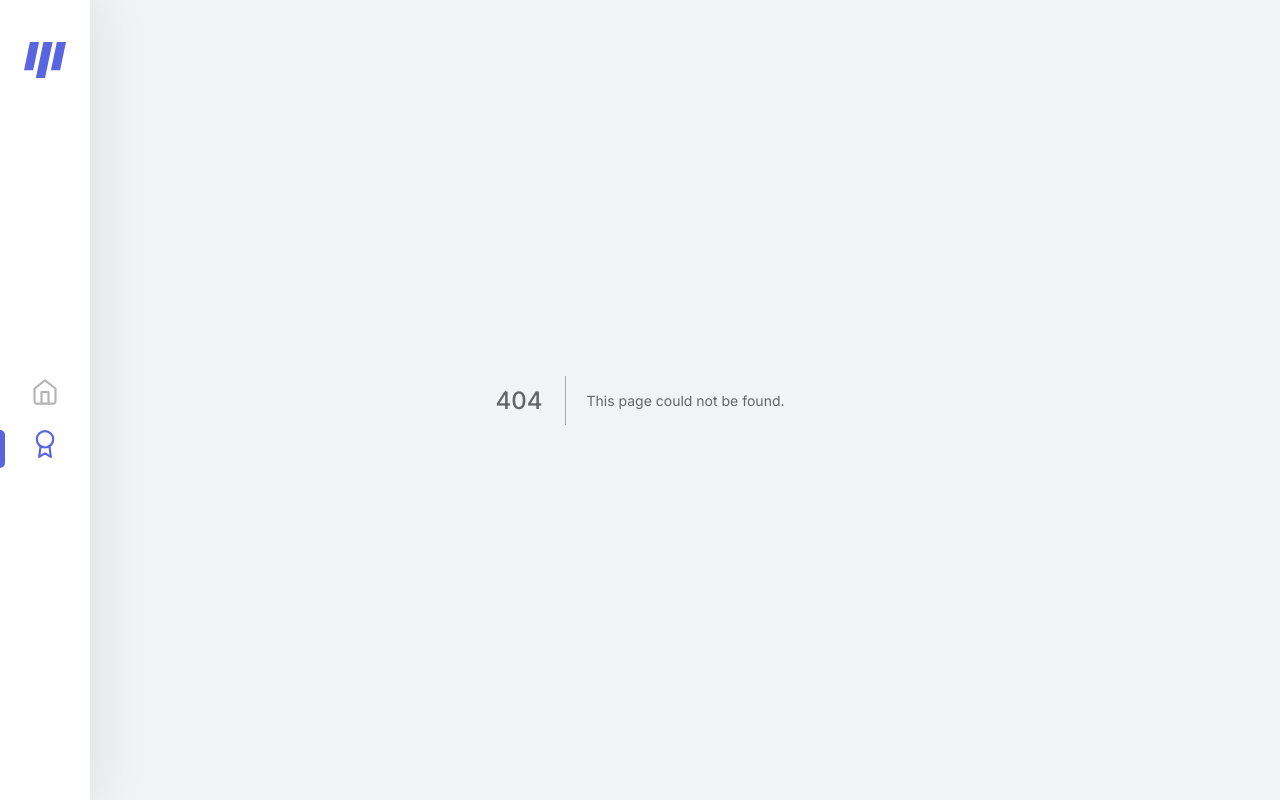
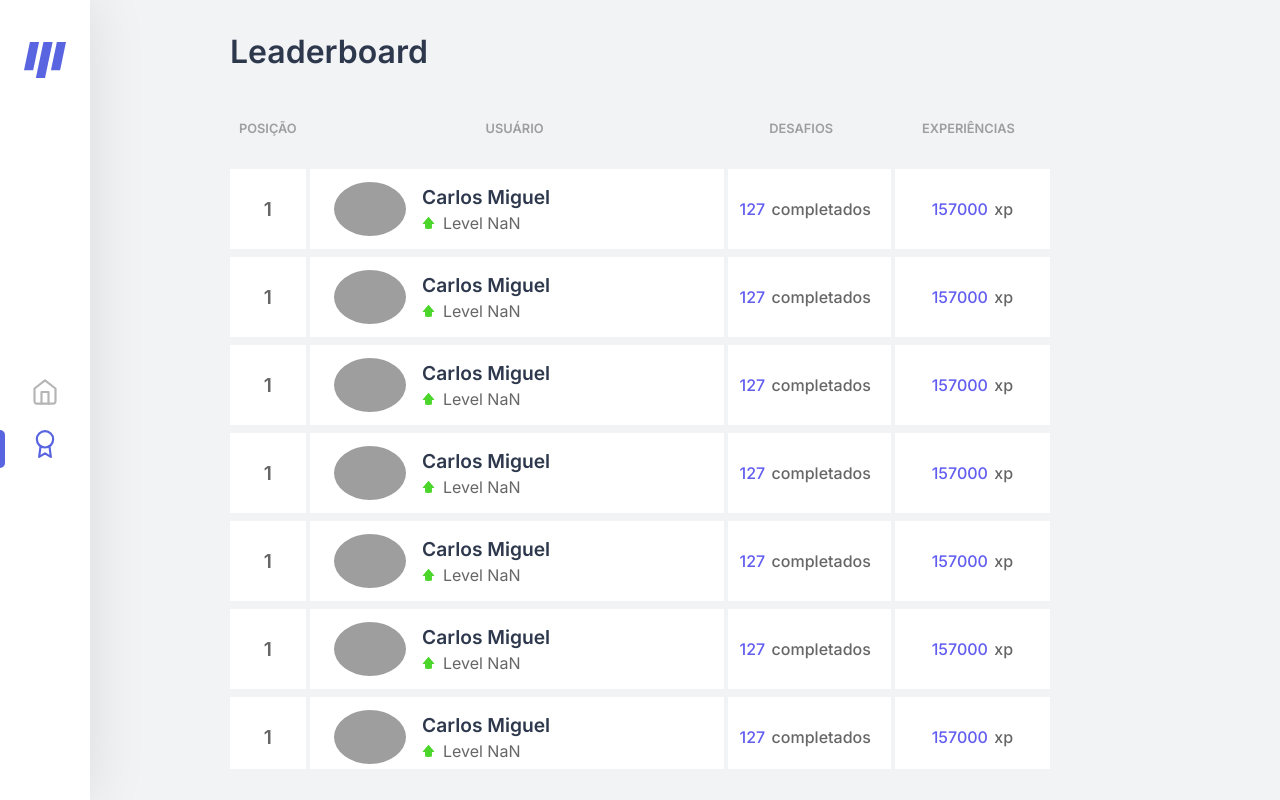
Before and after one commit to solrachix/moveit, a Next.js app: page /Leaderboard in a window 1280 px wide. Before the commit this address had no page. Built offline with nearby package versions, Linux system fonts and the light colour scheme; grey boxes are pictures that could not be loaded.

Commit message:
adding: Leaderboard page

```diff
--- a/src/components/Profile/index.tsx
+++ b/src/components/Profile/index.tsx
@@ -6,7 +6,7 @@ import { Container } from './styles'
 const Profile: React.FC = () => {
   const { level } = useContext(ChallengesContext)
   return (
-    <Container>
+    <Container className="profile">
       <img src="https://github.com/solrachix.png" alt="Carlos Miguel" />
       <div>
         <strong>Carlos Miguel</strong>
--- a/src/components/Profile/styles.ts
+++ b/src/components/Profile/styles.ts
@@ -1,12 +1,15 @@
 import styled from 'styled-components'
 
 export const Container = styled.div`
+  width: 100%;
+  height: 4.5rem;
   display: flex;
   align-items: center;
+  font-size: 1rem;
 
   img {
-    width: 4.5rem;
-    height: 4.5rem;
+    /* width: 4.5rem; */
+    height: 100%;
     border-radius: 50%;
   }
 
--- /dev/null
+++ b/src/pages/Leaderboard.tsx
@@ -0,0 +1,154 @@
+import React from 'react'
+
+import Profile from '@/components/Profile'
+import { Container } from '@/styles/pages/Leaderboard'
+
+export default function Leaderboard() {
+  return (
+    <Container>
+      <h1>Leaderboard</h1>
+
+      <div className="table">
+        <div className="row header">
+          <b>POSIÇÃO</b>
+          <b>USUÁRIO</b>
+          <b>DESAFIOS</b>
+          <b>EXPERIÊNCIAS</b>
+        </div>
+
+        <main>
+          <div className="row">
+            <b>1</b>
+            <Profile />
+            <p>
+              <i>127</i> completados
+            </p>
+            <p>
+              <i>157000</i> xp
+            </p>
+          </div>
+          <div className="row">
+            <b>1</b>
+            <Profile />
+            <p>
+              <i>127</i> completados
+            </p>
+            <p>
+              <i>157000</i> xp
+            </p>
+          </div>
+          <div className="row">
+            <b>1</b>
+            <Profile />
+            <p>
+              <i>127</i> completados
+            </p>
+            <p>
+              <i>157000</i> xp
+            </p>
+          </div>
+          <div className="row">
+            <b>1</b>
+            <Profile />
+            <p>
+              <i>127</i> completados
+            </p>
+            <p>
+              <i>157000</i> xp
+            </p>
+          </div>
+          <div className="row">
+            <b>1</b>
+            <Profile />
+            <p>
+              <i>127</i> completados
+            </p>
+            <p>
+              <i>157000</i> xp
+            </p>
+          </div>
+          <div className="row">
+            <b>1</b>
+            <Profile />
+            <p>
+              <i>127</i> completados
+            </p>
+            <p>
+              <i>157000</i> xp
+            </p>
+          </div>
+          <div className="row">
+            <b>1</b>
+            <Profile />
+            <p>
+              <i>127</i> completados
+            </p>
+            <p>
+              <i>157000</i> xp
+            </p>
+          </div>
+          <div className="row">
+            <b>1</b>
+            <Profile />
+            <p>
+              <i>127</i> completados
+            </p>
+            <p>
+              <i>157000</i> xp
+            </p>
+          </div>
+          <div className="row">
+            <b>1</b>
+            <Profile />
+            <p>
+              <i>127</i> completados
+            </p>
+            <p>
+              <i>157000</i> xp
+            </p>
+          </div>
+          <div className="row">
+            <b>1</b>
+            <Profile />
+            <p>
+              <i>127</i> completados
+            </p>
+            <p>
+              <i>157000</i> xp
+            </p>
+          </div>
+          <div className="row">
+            <b>1</b>
+            <Profile />
+            <p>
+              <i>127</i> completados
+            </p>
+            <p>
+              <i>157000</i> xp
+            </p>
+          </div>
+          <div className="row">
+            <b>1</b>
+            <Profile />
+            <p>
+              <i>127</i> completados
+            </p>
+            <p>
+              <i>157000</i> xp
+            </p>
+          </div>
+          <div className="row">
+            <b>1</b>
+            <Profile />
+            <p>
+              <i>127</i> completados
+            </p>
+            <p>
+              <i>157000</i> xp
+            </p>
+          </div>
+        </main>
+      </div>
+    </Container>
+  )
+}
--- /dev/null
+++ b/src/styles/pages/Leaderboard.ts
@@ -0,0 +1,112 @@
+import styled from 'styled-components'
+
+export const Container = styled.div`
+  width: 100%;
+  max-width: 820px;
+  height: 100%;
+  margin: auto;
+  margin-top: 2rem;
+
+  h1 {
+    margin-bottom: 2rem;
+
+    font-size: 2rem;
+    color: ${props => props.theme.colors.text.title};
+  }
+
+  .table {
+    width: 100%;
+
+    display: flex;
+    flex-direction: column;
+    justify-content: center;
+    align-items: center;
+    gap: 0.5rem;
+
+    main {
+      width: 100%;
+      height: 100%;
+      max-height: 75vh;
+
+      display: flow-root;
+
+      overflow: auto;
+    }
+
+    .row {
+      width: 100%;
+      height: 80px;
+      margin-bottom: 0.5rem;
+
+      background: ${props => props.theme.colors.background.light};
+
+      display: grid;
+      grid-template-columns: 1fr 5fr 2fr 2fr;
+      justify-content: center;
+      align-items: center;
+      gap: 0.5rem;
+
+      b {
+        width: 100%;
+        height: 100%;
+
+        display: flex;
+        justify-content: center;
+        align-items: center;
+
+        font-size: 1.2rem;
+        border-right: 4px solid ${props => props.theme.colors.background.normal};
+      }
+
+      p {
+        width: 100%;
+        height: 100%;
+
+        display: flex;
+        justify-content: center;
+        align-items: center;
+        gap: 0.4rem;
+
+        border-left: 4px solid ${props => props.theme.colors.background.normal};
+
+        font-weight: 500;
+        i {
+          font-style: normal;
+          color: ${props => props.theme.colors.primary.light};
+        }
+      }
+
+      .profile {
+        height: 3.4rem;
+        margin-left: 1rem;
+        & > div {
+          margin-left: 1rem;
+          strong {
+            font-size: 1.2rem;
+          }
+          p {
+            margin-top: 0.3rem;
+            font-weight: 400;
+            border: none;
+            display: block;
+            img {
+              width: 0.8rem;
+              height: 0.8rem;
+            }
+          }
+        }
+      }
+
+      &.header {
+        height: 50px;
+        background: transparent;
+        b {
+          font-size: 0.8rem;
+          font-weight: 700;
+
+          opacity: 0.6;
+        }
+      }
+    }
+  }
+`
```
